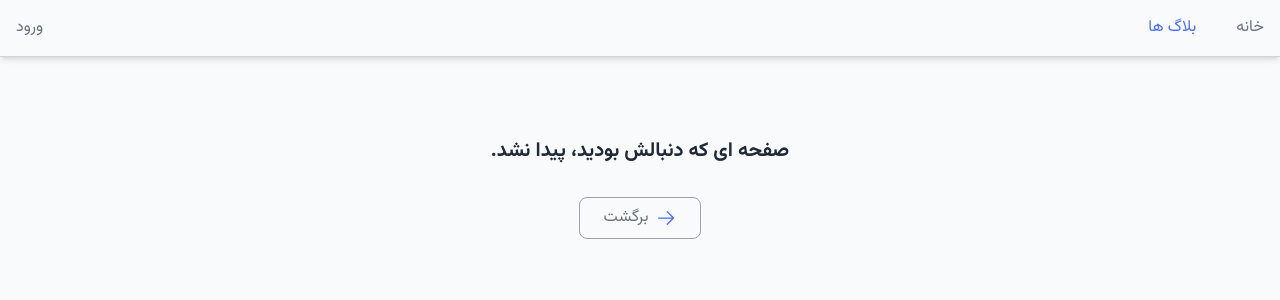
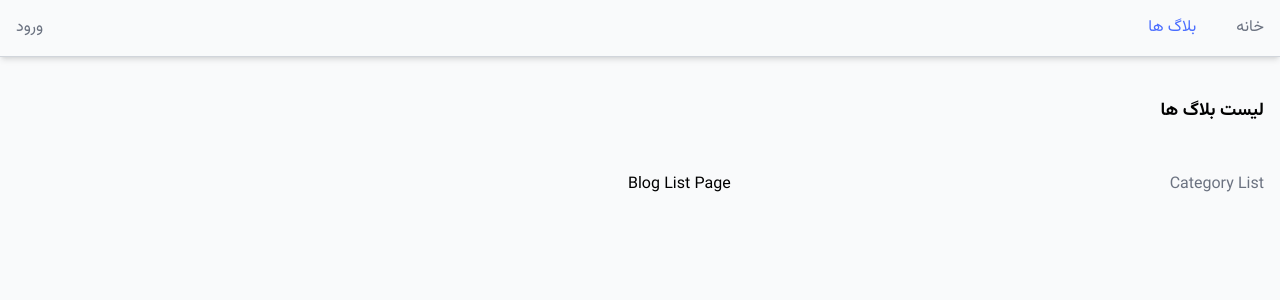
Before and after one commit to mahdi-q/Blog-App-Project, a Next.js app: page /blogs in a window 1280 px wide. Before the commit this address had no page. Shown: the top 300 px of the page. Built offline with nearby package versions, Linux system fonts and the light colour scheme.

Commit message:
Create "BlogList" page and layout

```diff
--- /dev/null
+++ b/src/app/blogs/layout.jsx
@@ -0,0 +1,22 @@
+export const metadata = {
+  title: "بلاگ ها",
+};
+
+function BlogsLayout({ children }) {
+  return (
+    <div>
+      <h1 className="mb-12 text-lg font-bold">لیست بلاگ ها</h1>
+
+      <div className="grid grid-cols-12 gap-8">
+        <div className="col-span-12 space-y-4 text-secondary-500 lg:col-span-4 xl:col-span-5">
+          Category List
+        </div>
+
+        <div className="col-span-12 lg:col-span-8 xl:col-span-7">
+          {children}
+        </div>
+      </div>
+    </div>
+  );
+}
+export default BlogsLayout;
--- /dev/null
+++ b/src/app/blogs/page.jsx
@@ -0,0 +1,6 @@
+function BlogListPage() {
+  return (
+    <div>Blog List Page</div>
+  )
+}
+export default BlogListPage
```
